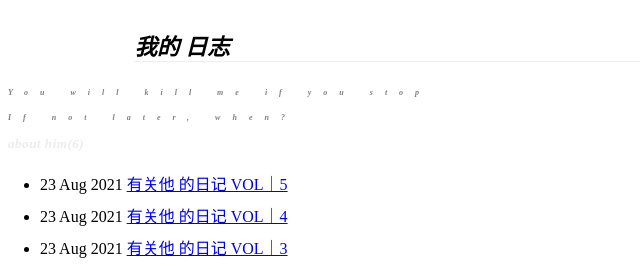
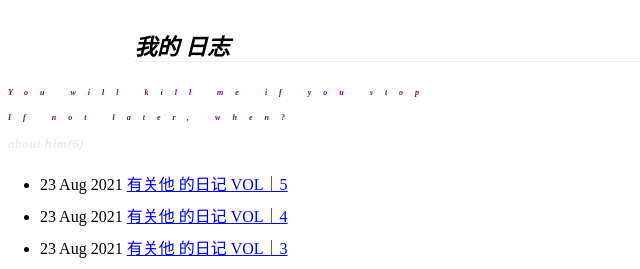
Before and after one commit to lamuvistar/diario, a Jekyll site: the page built from index.html, in a window 1280 px wide. Shown: the top 269 px of the page, without its empty margins (0-640 px from the left). Built offline with Jekyll 4.4.1, drawn with Linux system fonts in a browser that asks for light colours.

Commit message:
change the color of quotes from grey to purple

```diff
--- a/css/markdown_here.css
+++ b/css/markdown_here.css
@@ -267,7 +267,7 @@ table tr th {
 }
 
 h4.smitten{
-  color: grey !important;
+  color: purple !important;
   font-size: 0.5em !important;
   font-style: italic !important;
   letter-spacing: 1.5em !important;
```
